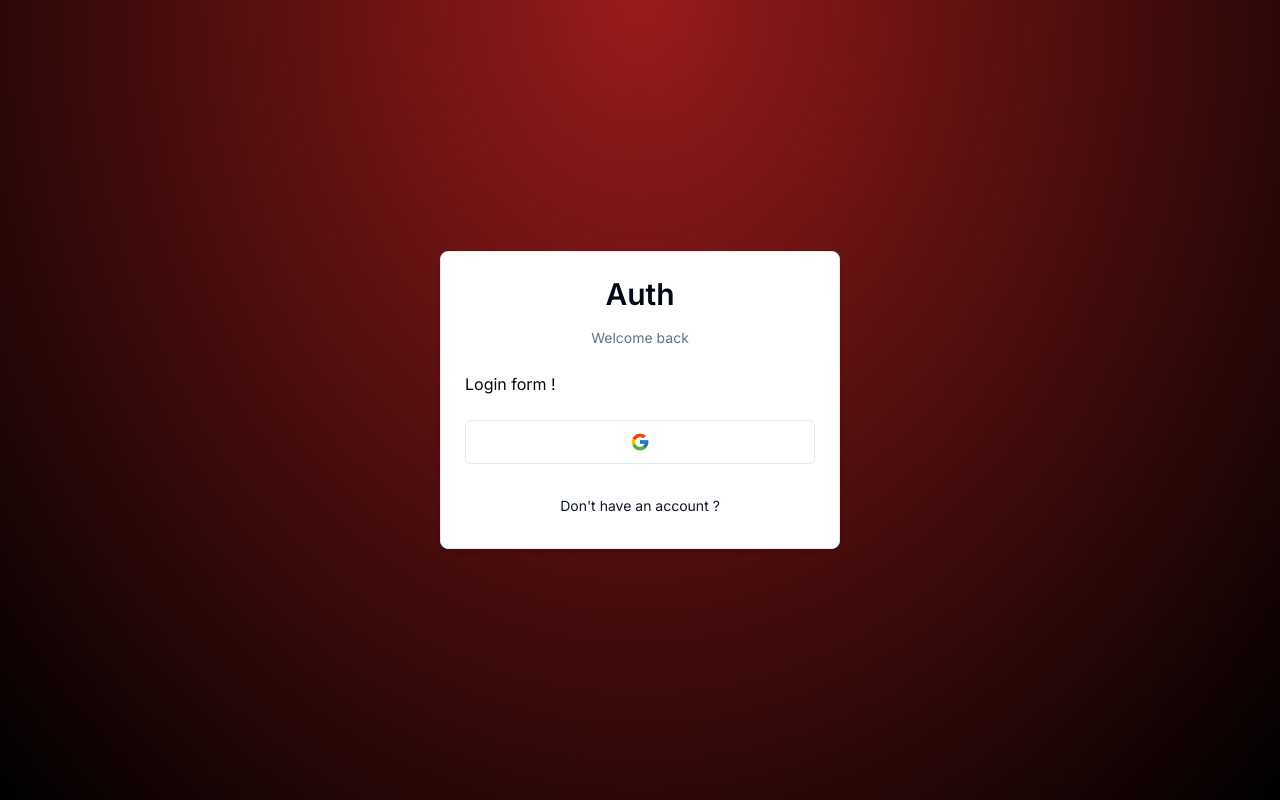
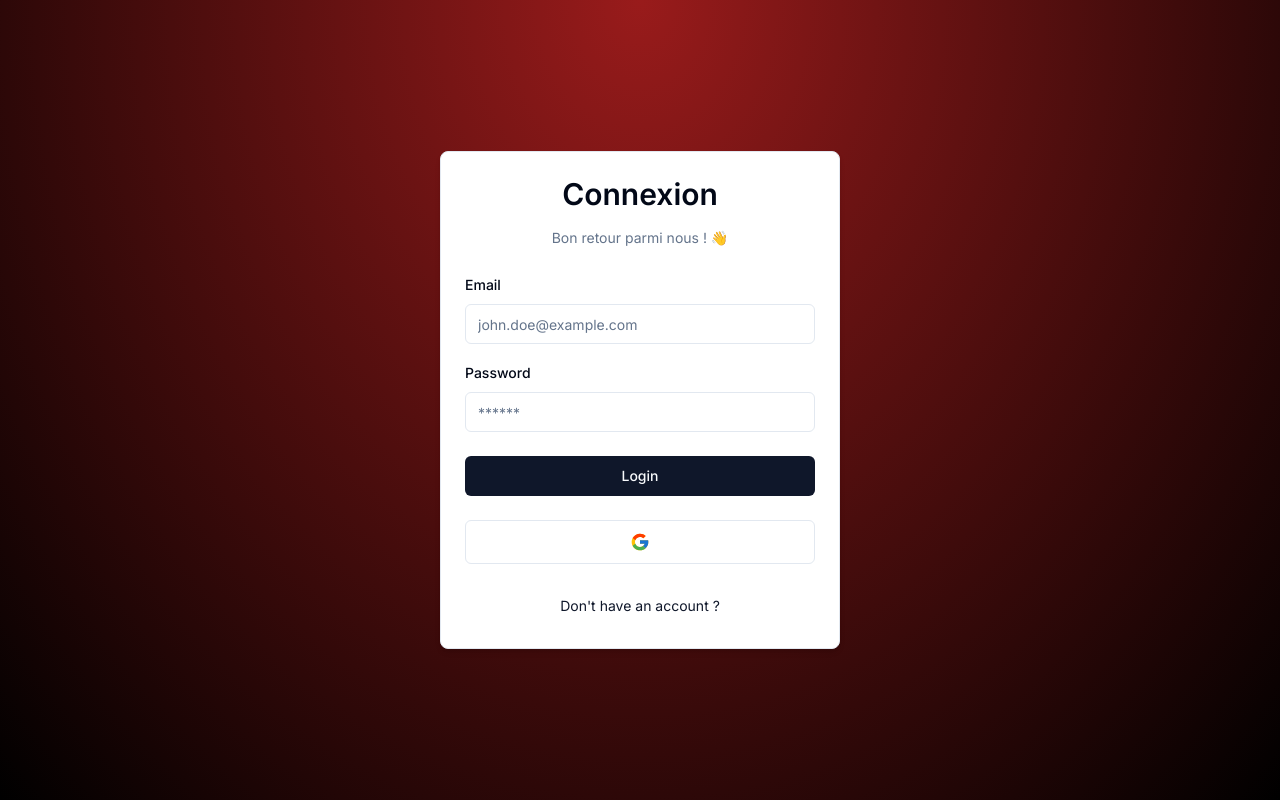
Before and after one commit to thobenayann/wine-store-management, a Next.js app: page /auth/login in a window 1280 px wide. Built offline with nearby package versions, Linux system fonts and the light colour scheme.

Commit message:
feat: login form

```diff
--- a/app/layout.tsx
+++ b/app/layout.tsx
@@ -15,7 +15,7 @@ export default function RootLayout({
     children: React.ReactNode;
 }>) {
     return (
-        <html lang='en'>
+        <html lang='fr'>
             <body className={inter.className}>{children}</body>
         </html>
     );
--- a/components/auth/header.tsx
+++ b/components/auth/header.tsx
@@ -7,7 +7,7 @@ interface HeaderProps {
 function Header({ label }: HeaderProps) {
     return (
         <div className='w-full flex flex-col gap-y-4 items-center justify-center'>
-            <h1 className={cn('text-3xl font-semibold')}>Auth</h1>
+            <h1 className={cn('text-3xl font-semibold')}>Connexion</h1>
             <p className='text-muted-foreground text-sm'>{label}</p>
         </div>
     );
--- a/components/auth/login-form.tsx
+++ b/components/auth/login-form.tsx
@@ -1,14 +1,98 @@
+'use client';
+
+import { LoginSchema } from '@/schemas';
+import { zodResolver } from '@hookform/resolvers/zod';
+import { useForm as Useform } from 'react-hook-form';
+import { z } from 'zod';
+import FormError from '../form-error';
+import FormSucess from '../form-success';
+import { Button } from '../ui/button';
+import {
+    Form,
+    FormControl,
+    FormField,
+    FormItem,
+    FormLabel,
+    FormMessage,
+} from '../ui/form';
+import { Input } from '../ui/input';
 import CardWrapper from './card-wrapper';
 
 export default function loginForm() {
+    const form = Useform<z.infer<typeof LoginSchema>>({
+        resolver: zodResolver(LoginSchema),
+        defaultValues: {
+            email: '',
+            password: '',
+        },
+    });
+
+    const onSubmit = (values: z.infer<typeof LoginSchema>) => {
+        console.log(values);
+    };
+
     return (
         <CardWrapper
-            headerLabel='Welcome back'
+            headerLabel={`Bon retour parmi nous ! 👋`}
             backButtonLabel="Don't have an account ?"
             backButtonHref='/auth/register'
             showSocial
         >
-            Login form !
+            <Form {...form}>
+                <form
+                    onSubmit={form.handleSubmit(onSubmit)}
+                    className='space-y-6'
+                >
+                    <div className='space-y-4'>
+                        {/* EMAIL Field */}
+                        <FormField
+                            control={form.control}
+                            name='email'
+                            render={({ field }) => (
+                                <FormItem>
+                                    <FormLabel htmlFor='email'>Email</FormLabel>
+                                    <FormControl>
+                                        <Input
+                                            {...field}
+                                            id='email'
+                                            type='email'
+                                            placeholder='john.doe@example.com'
+                                        />
+                                    </FormControl>
+                                    <FormMessage />
+                                </FormItem>
+                            )}
+                        />
+                        {/* PASSWORD Field */}
+                        <FormField
+                            control={form.control}
+                            name='password'
+                            render={({ field }) => (
+                                <FormItem>
+                                    <FormLabel htmlFor='password'>
+                                        Password
+                                    </FormLabel>
+                                    <FormControl>
+                                        <Input
+                                            {...field}
+                                            id='password'
+                                            type='password'
+                                            placeholder='******'
+                                        />
+                                    </FormControl>
+                                    <FormMessage />
+                                </FormItem>
+                            )}
+                        />
+                    </div>
+                    {/* SUBMIT BUTTON */}
+                    <Button type='submit' className='w-full'>
+                        Login
+                    </Button>
+                    <FormError message='' />
+                    <FormSucess message='' />
+                </form>
+            </Form>
         </CardWrapper>
     );
 }
--- /dev/null
+++ b/components/form-error.tsx
@@ -0,0 +1,17 @@
+import { CircleAlert } from 'lucide-react';
+
+interface FormErrorProps {
+    message?: string;
+}
+
+function FormError({ message }: FormErrorProps) {
+    if (!message) return null;
+    return (
+        <div className='bg-destructive/15 p-3 rounded-md flex items-center gap-x-2 text-sm text-destructive'>
+            <CircleAlert className='w-4 h-4' />
+            <p>{message}</p>
+        </div>
+    );
+}
+
+export default FormError;
--- /dev/null
+++ b/components/form-success.tsx
@@ -0,0 +1,17 @@
+import { CircleAlert } from 'lucide-react';
+
+interface FormSucessProps {
+    message?: string;
+}
+
+function FormSucess({ message }: FormSucessProps) {
+    if (!message) return null;
+    return (
+        <div className='bg-emerald-500/15 p-3 rounded-md flex items-center gap-x-2 text-sm text-emerald-500'>
+            <CircleAlert className='w-4 h-4' />
+            <p>{message}</p>
+        </div>
+    );
+}
+
+export default FormSucess;
--- /dev/null
+++ b/schemas/index.ts
@@ -0,0 +1,10 @@
+import { z } from 'zod';
+
+export const LoginSchema = z.object({
+    email: z.string().email({
+        message: 'Please enter a valid email address',
+    }),
+    password: z.string().min(1, {
+        message: 'Password is required',
+    }),
+});
```
